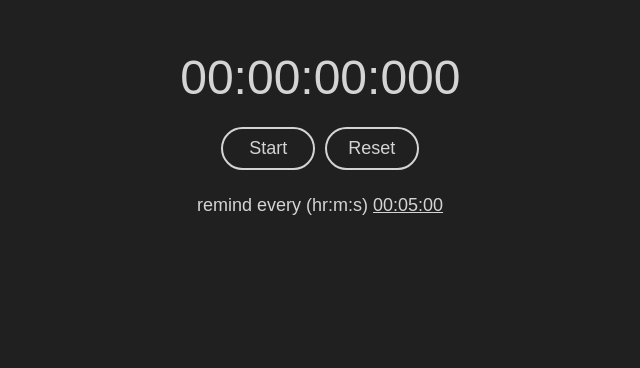
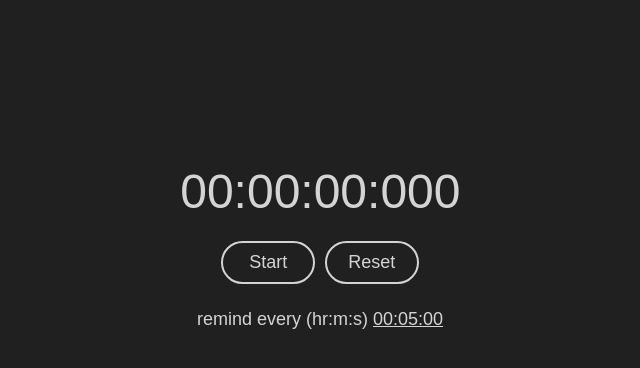
Before and after one commit to nathanaelmemis/exercise_timer, a plain HTML site: page index.html in a window 1280 px wide. Shown: the part 150-518 px from the top of the page, without its empty margins (320-960 px from the left). Drawn offline with Linux system fonts and the light colour scheme.

Commit message:
CSS adjustments

```diff
--- a/style.css
+++ b/style.css
@@ -5,11 +5,14 @@
 body {
     margin: 0;
     background-color: #202020;
+    display: flex;
+    justify-content: center;
+    align-items: center;
+    height: 100vh;
 }
 
 .container {
     text-align: center;
-    margin-top: 25vh;
 }
 
 .clockButtonContainer button {
@@ -42,6 +45,7 @@ body {
 
 .remindAdjustTimeContainer {
     margin: 1.25em;
+    margin-bottom: 0;
     display: flex;
     justify-content: center;
     align-items: center;
```
